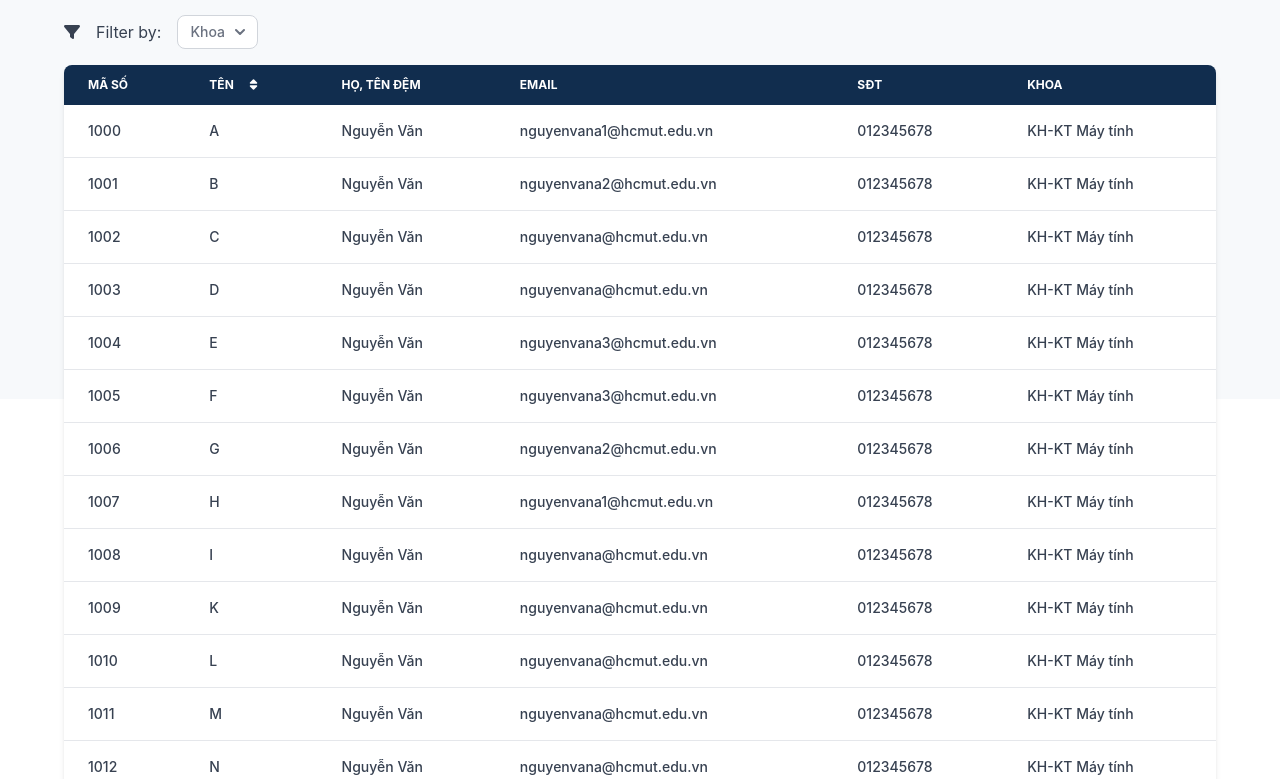
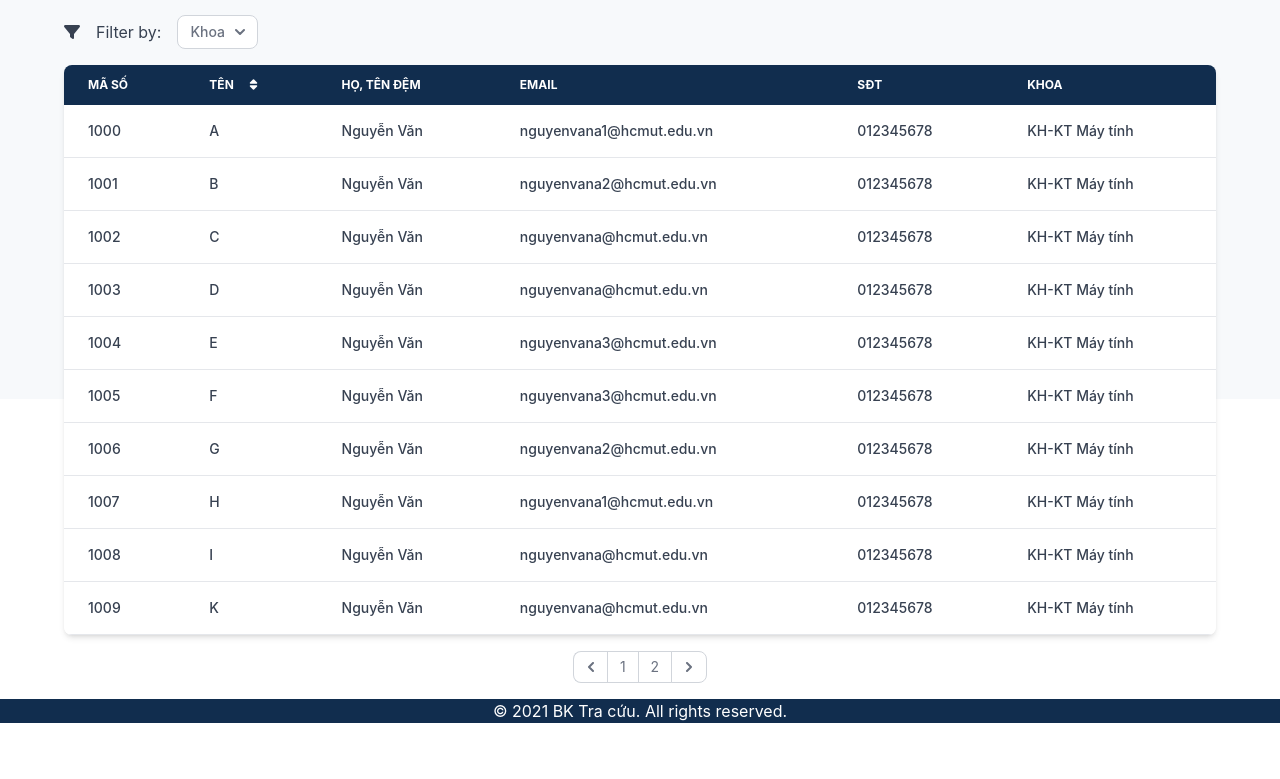
Before and after one commit to dath-241/grade-portal-web-1, a React (Create React App) app: page /controlteachers in a window 1280 px wide. Shown: the part 401-1180 px from the top of the page. After the commit the page ends 1124 px from the top, so only its background shows below. Built offline with nearby package versions, Linux system fonts and the light colour scheme.

Commit message:
Update pagination for student page

```diff
--- a/src/pages/Teacher/Teacher1.jsx
+++ b/src/pages/Teacher/Teacher1.jsx
@@ -149,7 +149,6 @@ const Teacher = () => {
         teacher.faculty.toLowerCase().includes(query) ||
         teacher.phone.toLowerCase().includes(query)
       );
-      // const finalList = sortOrder === 'default' ? filtered : handleSort(filtered);
       setFilteredTeachers(filtered);
     };
 
@@ -163,7 +162,6 @@ const Teacher = () => {
     }, [filteredTeachers]);
 
     //Sort
-    const [initialTeachers, setInitialTeachers] = useState(teachers);
     const [sortOrder, setSortOrder] = useState('default');
 
     const handleSort = (teachersList) => {
@@ -193,15 +191,19 @@ const Teacher = () => {
     }, [searchTerm]);
 
     // Pagination-logic
-    const [currentPage, setCurrentPage] = useState(0);
+    const [teacherOffset, setTeacherOffset] = useState(0);
     const teachersPerPage = 10;
-    const offset = currentPage * teachersPerPage;
+    const endOffset = teacherOffset + teachersPerPage;
 
-    const currentTeachers = teachers.slice(offset, offset + teachersPerPage);
-    const pageCount = Math.ceil(teachers.length / teachersPerPage);
+    const currentTeachers = filteredTeachers.slice(teacherOffset, endOffset);
+    const pageCount = Math.ceil(filteredTeachers.length / teachersPerPage);
 
     const handlePageClick = (event) => {
-      setCurrentPage(event.selected);
+      const newOffset = (event.selected * teachersPerPage) % filteredTeachers.length;
+      console.log(
+        `User requested page number ${event.selected}, which is offset ${newOffset}`
+      );
+      setTeacherOffset(newOffset);
     };
 
     return (
@@ -318,8 +320,8 @@ const Teacher = () => {
                     </tr>
                 </thead>
                 <tbody>
-                  {filteredTeachers.length > 0 ? (
-                    filteredTeachers.map(teacher => (
+                {currentTeachers.length > 0 ? (
+                  currentTeachers.map(teacher => (
                         <tr key={teacher.id} class="border-b bg-white dark:border-gray-300 ">
                             <td
                                 scope="row"
```
Lines whose indentation alone changed are shown as unchanged.
